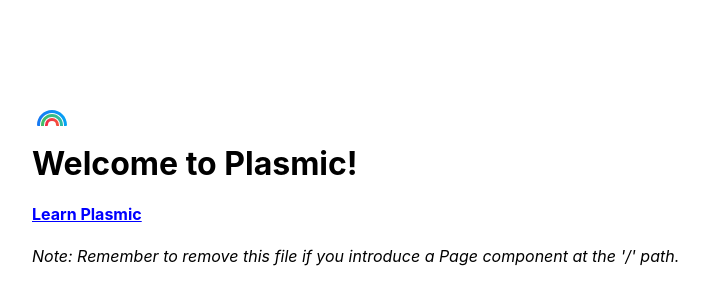
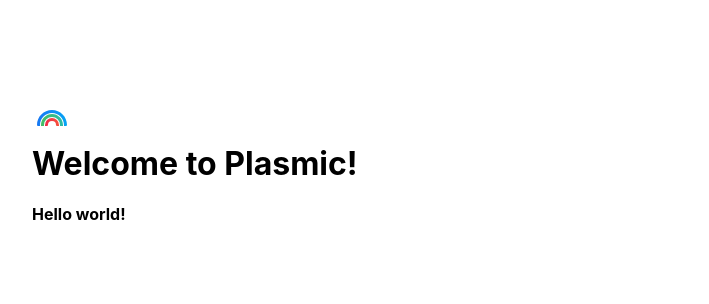
Before and after one commit to prabhakarkarajani/plasmic-git, a React (Create React App) app: page / in a window 1280 px wide. Shown: the top 304 px of the page, without its empty margins (68-777 px from the left). Built offline with nearby package versions, Linux system fonts and the light colour scheme.

Commit message:
text update

```diff
--- a/src/App.jsx
+++ b/src/App.jsx
@@ -71,18 +71,7 @@
         <h1 style={{ margin: 0 }}>
           Welcome to Plasmic!
         </h1>
-        <h4>
-          <a
-            style={{ color: "blue" }}
-            href="https://www.plasmic.app/learn/"
-            target="_blank"
-            rel="noopener noreferrer"
-          >
-            Learn Plasmic
-          </a>
-        </h4>
-
-        <p><i>Note: Remember to remove this file if you introduce a Page component at the &#39;/&#39; path.</i></p>
+        <h4> Hello world!</h4>
       </header>
     </div>
   );
```
